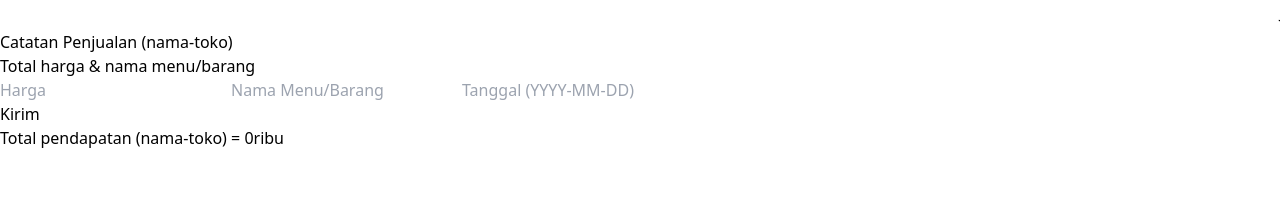
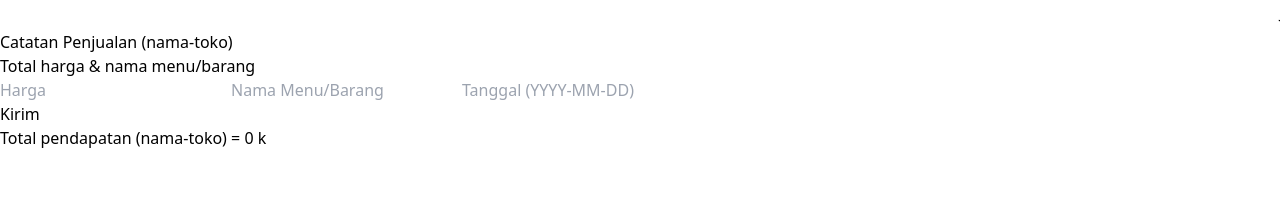
Before and after one commit to kodeman274/catatan-pendapatan-penjualan, a React (Vite) app: page / in a window 1280 px wide. Shown: the top 216 px of the page. Built offline with nearby package versions, Linux system fonts and the light colour scheme.

Commit message:
update content
update content v1

```diff
--- a/src/App.jsx
+++ b/src/App.jsx
@@ -137,7 +137,7 @@ export default function App() {
 
         <div className="pt-4">
           <h2 className="text-lg font-bold text-teal-800 text-center">
-            Total pendapatan (nama-toko) = {totalIncome}ribu
+            Total pendapatan (nama-toko) = {totalIncome} k
           </h2>
         </div>
       </div>
```
